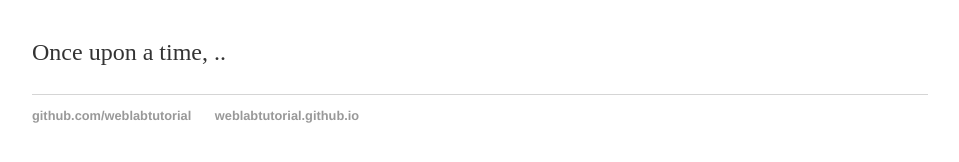
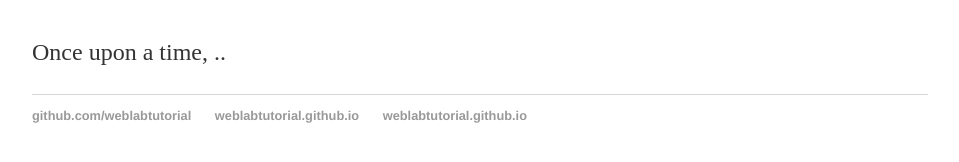
Before and after one commit to rylan-silveira/hello-world, a Jekyll site: the page built from index.html, in a window 1280 px wide. Shown: the part 161-323 px from the top of the page, without its empty margins (160-1119 px from the left). Built offline with Jekyll 4.4.1, drawn with Linux system fonts in a browser that asks for light colours.

Commit message:
Update default.html

```diff
--- a/_layouts/default.html
+++ b/_layouts/default.html
@@ -19,6 +19,7 @@
         <ul>
           <li><a href="https://github.com/weblabtutorial">github.com/weblabtutorial</a></li>
           <li><a href="https://weblabtutorial.github.io">weblabtutorial.github.io </a></li>
+          <li><a href="https://www.hw.ac.uk/">weblabtutorial.github.io </a></li>
         </ul>
         </footer>
   </body>
```
